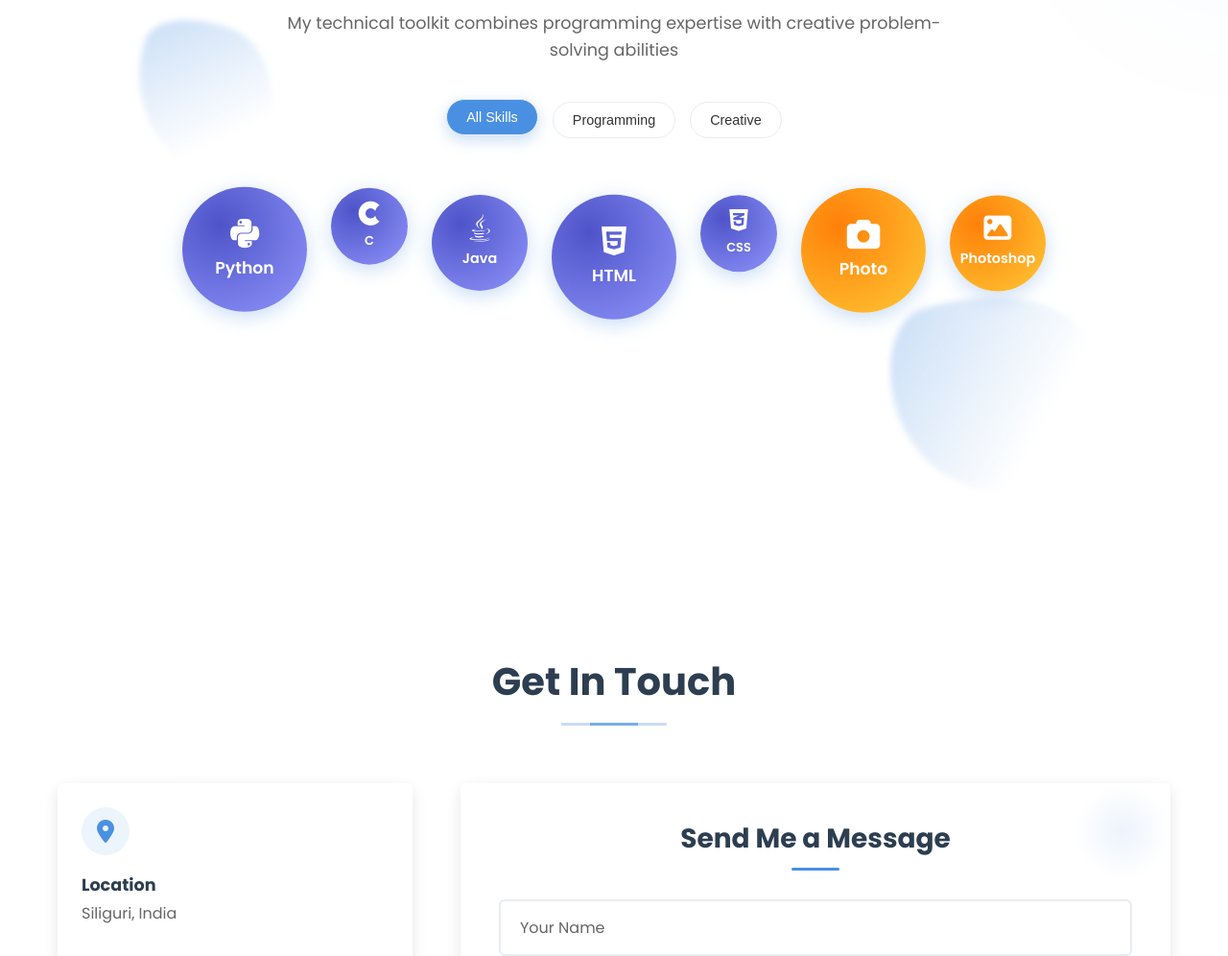
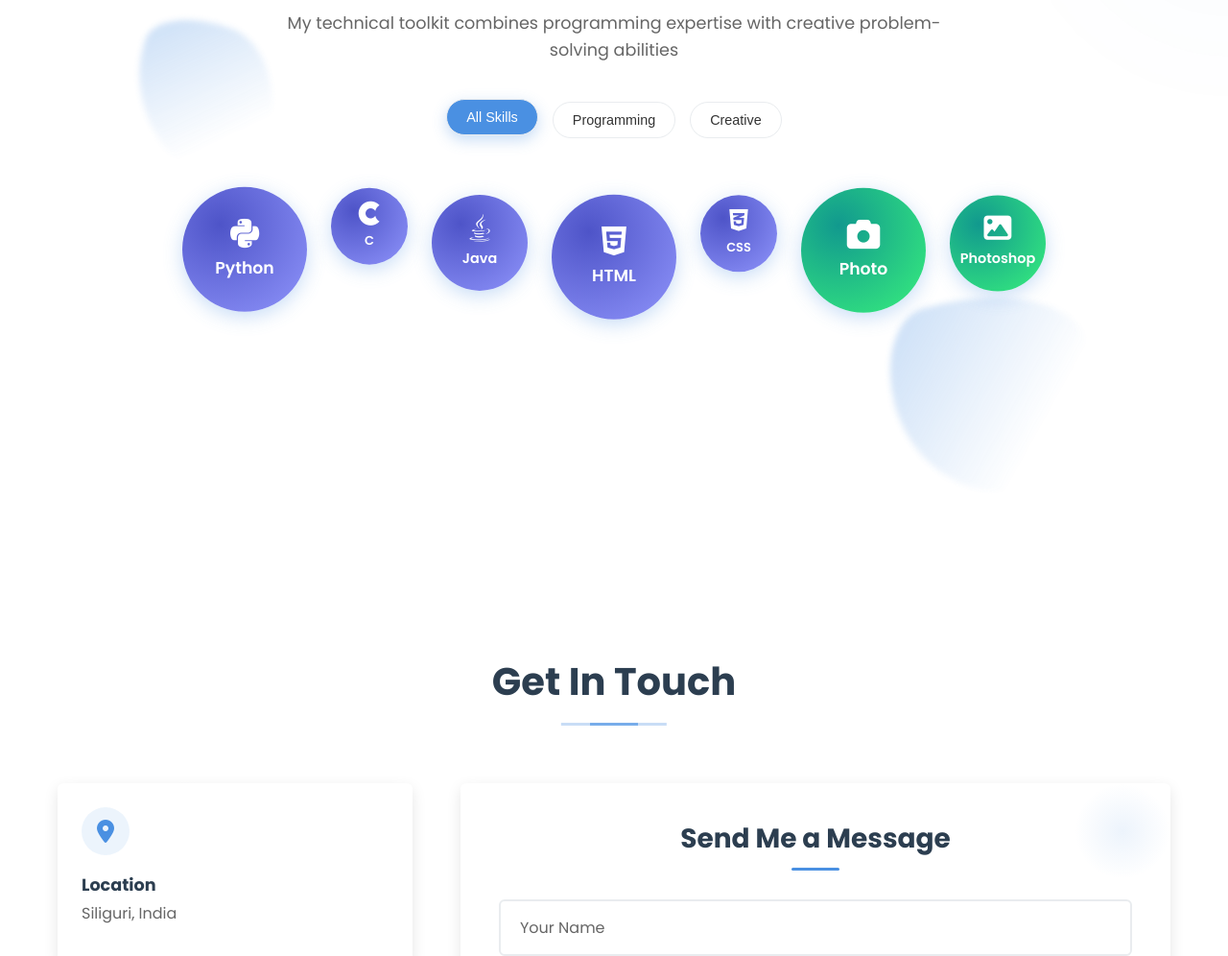
Before and after one commit to Sujoy2006/My, a plain HTML site: page index.html in a window 1280 px wide. Shown: the part 2885-3881 px from the top of the page at 96% size. Drawn offline with Linux system fonts and the light colour scheme.

Commit message:
Update styles.css

```diff
--- a/styles.css
+++ b/styles.css
@@ -1368,7 +1368,7 @@ nav {
 
 /* Creative skills color variation */
 .skill-bubble.creative {
-    background: radial-gradient(circle at 30% 30%, #ff8008, #ffc837);
+    background: radial-gradient(circle at 30% 30%, #11998e, #38ef7d);
 }
 
 /* Responsive styles for skills section */
```
